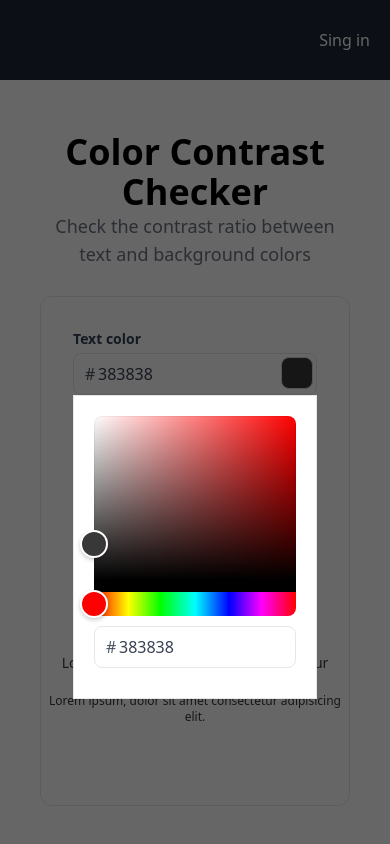
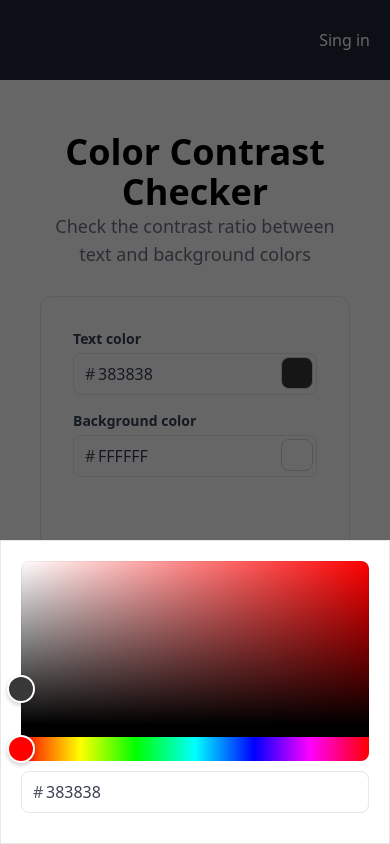
Before and after one commit to Proskynete/color-contrast-checker, an Astro site: page / in a window 390 px wide. Both pictures are taken after a click on the button 297 px from the left and 373 px from the top of the page. Built offline with nearby package versions, Linux system fonts and the light colour scheme; Astro itself is replaced by a stand-in of ours.

Commit message:
style: improve styles for mobile devices

```diff
--- a/src/pages/sections/_color-picker-modal.tsx
+++ b/src/pages/sections/_color-picker-modal.tsx
@@ -87,7 +87,7 @@ export const ColorPickerSection = ({
         {show && (
           <div
             ref={modalRef}
-            className="w-full h-[19rem] absolute grid p-5 bg-white border z-20 transition duration-300 md:max-h-fit mx-auto md:w-72 md:p-3 md:absolute md:rounded-lg md:shadow-lg md:bottom-11 md:-right-32 opacity-100"
+            className="w-full h-[19rem] fixed bottom-0 right-0 grid p-5 bg-white border z-20 transition duration-300 md:max-h-fit mx-auto md:w-72 md:p-3 md:absolute md:rounded-lg md:shadow-lg md:bottom-11 md:-right-32"
           >
             <ColorPickerModal propertyName={props.valuePropertyName} />
             <Input
```
